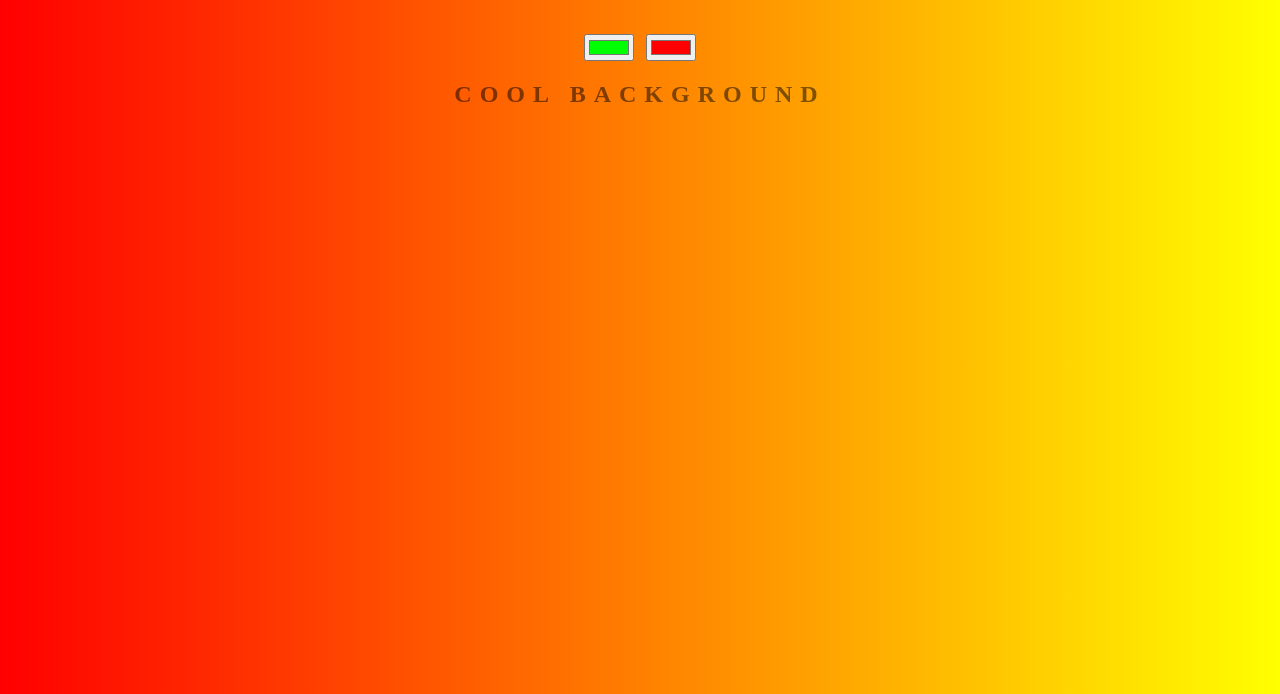
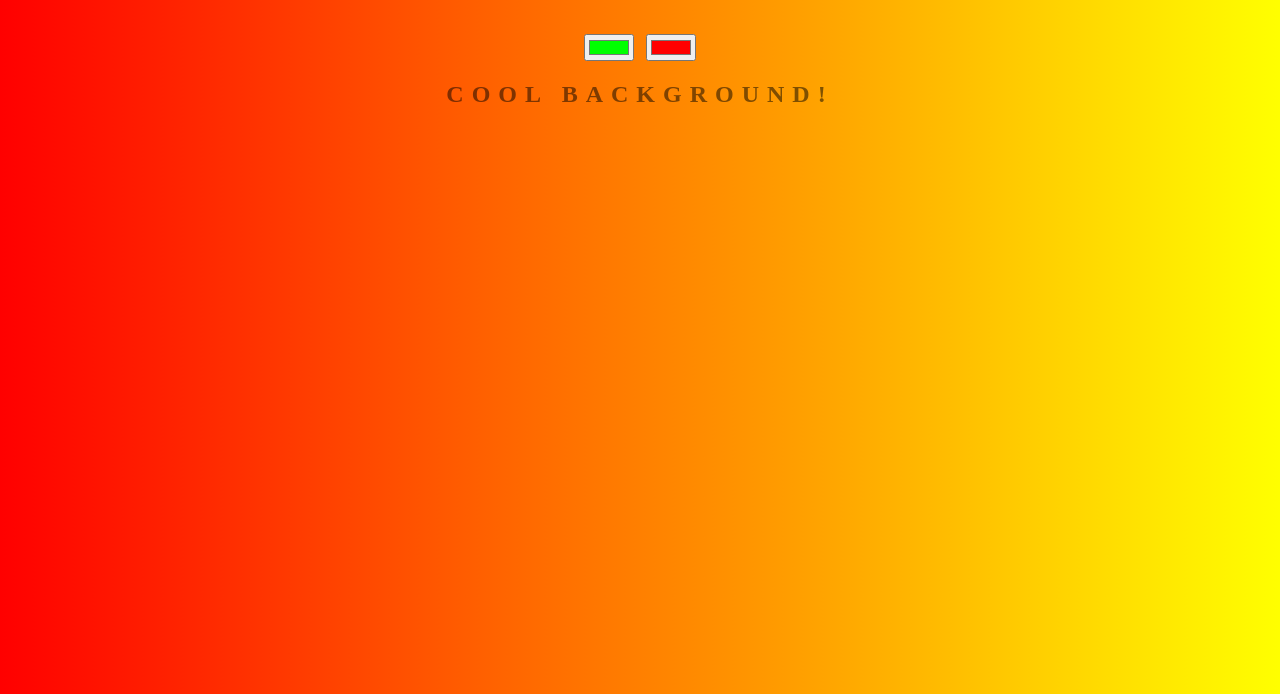
Before and after one commit to josezch07/Background-Generator, a plain HTML site: page index.html in a window 1280 px wide. Shown: the part 106-800 px from the top of the page. Drawn offline with Linux system fonts and the light colour scheme.

Commit message:
added exclamation mark

```diff
--- a/index.html
+++ b/index.html
@@ -8,7 +8,7 @@
 	<h1>Cool Generator</h1>
 	<input class="color1"  type="color" name="color1" value="#00ff00">
 	<input class="color2" type="color" name="color2" value="#ff0000">
-	<h2>COOL Background</h2>
+	<h2>COOL Background!</h2>
 	<h3></h3>
 
 
```
